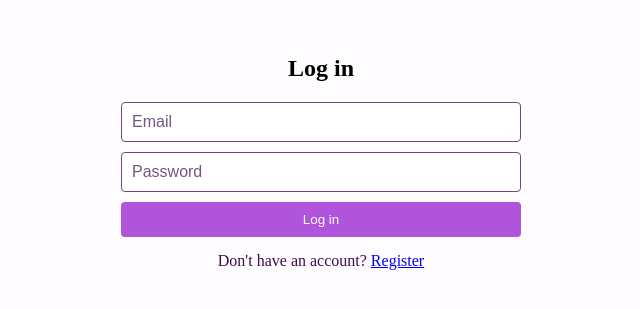
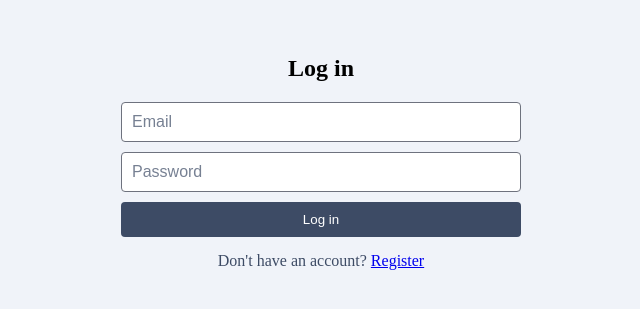
Before and after one commit to anekrassova/trello-front, a React (Vite) app: page /login in a window 1280 px wide. Shown: the part 197-506 px from the top of the page, without its empty margins (319-959 px from the left). Built offline with nearby package versions, Linux system fonts and the light colour scheme.

Commit message:
Адаптация проекта под новый дизайн

```diff
--- a/src/components/Board.module.css
+++ b/src/components/Board.module.css
@@ -1,11 +1,12 @@
 .boardItem {
-    background-color: var(--block-bg);
+    background-color: #3D4B65;
     display: flex;
     justify-content: space-between;
     align-items: center;
-    padding: 0.5rem;
-    border-radius: 4px;
-    color:var(--text-color);
+    padding: 8px 20px;
+    margin: 15px 0;
+    border-radius: 99px;
+    color: white;
 }
 
 .boardItem:hover {
@@ -25,9 +26,10 @@
     border: none;
     border-radius: 4px;
     cursor: pointer;
+    font-size: 20px;
     transition: background-color 0.2s;
     background-color: transparent !important;
-    color: var(--text-color);
+    color: white;
 }
 
 .boardLink {
--- a/src/components/Header.module.css
+++ b/src/components/Header.module.css
@@ -2,13 +2,16 @@
     display: flex;
     justify-content: space-between;
     align-items: center;
-    padding: 0.5rem 1rem;
-    background-color: var(--bg-color);
-    height:45px;
+    padding-top: 10px;
+    padding-bottom: 10px;
+    height: 45px;
+    width: 100%;
+    background-color: #ffffff;
 }
 
 .userInfo {
-    font-size: 1rem;
+    font-size: 20px;
+    padding: 10px;
     color: var(--text-color);
 }
 
@@ -18,9 +21,9 @@
 }
 
 .actions button {
-    padding: 0.3rem 0.6rem;
+    margin: 10px;
     border: none;
-    border-radius: 4px;
+    border-radius: 99px;
     cursor: pointer;
     transition: background-color 0.2s;
 }
--- a/src/components/Sidebar.jsx
+++ b/src/components/Sidebar.jsx
@@ -25,6 +25,7 @@ const Sidebar = ({ boards, setBoards, onCreateBoard, onDeleteBoard }) => {
 
   return (
     <div className={styles.sidebar}>
+      <h2>Trello Board</h2>
       <div className={styles.newBoardForm}>
         <input
           type="text"
@@ -32,7 +33,7 @@ const Sidebar = ({ boards, setBoards, onCreateBoard, onDeleteBoard }) => {
           onChange={(e) => setNewBoardTitle(e.target.value)}
           placeholder="Board name..."
         />
-        <button onClick={handleCreateBoard}>Create</button>
+        <button onClick={handleCreateBoard}>+</button>
       </div>
       <div className={styles.boardList}>
         {boards.map((board) => (
--- a/src/components/Sidebar.module.css
+++ b/src/components/Sidebar.module.css
@@ -2,27 +2,34 @@
     display: flex;
     flex-direction: column;
     padding: 20px;
+    margin-left: 20px;
     width: 300px;
     background-color: var(--bg-color);
     height: 100vh;
+    border-radius: 48px;
+    margin-top: 20px;
+}
+
+h2 {
+    text-align: center;
 }
 
 .newBoardForm {
     display: flex;
-    gap: 10px;
+    gap: 7px;
     margin-bottom: 20px;
 }
 
 .newBoardForm input {
     flex-grow: 1;
-    padding: 8px;
-    border-radius: 4px;
+    padding: 10px 15px;
+    border-radius: 99px;
 }
 
 .newBoardForm button {
-    padding: 8px 12px;
+    padding: 10px 25px;
     border: none;
-    border-radius: 4px;
+    border-radius: 99px;
     cursor: pointer;
 }
 
--- a/src/style.css
+++ b/src/style.css
@@ -1,32 +1,33 @@
-:root{
-    --primary: #fffcff;
-    --bg-color: #f7e0ff;
-    --bg-color-hover: #dbb6e4;
-    --block-bg: #f1d4fb;
-    --text-color: #390f4a;
-    --text-color-white: white;
-    --button-color: #b054dc;
-    --button-color-hover: #8b42ae;
-    --border-color: #744585;
-    --error-color: #8b42ae;
+:root {
+    font-family: "Harmonia Sans Pro Cyr";
+    --primary: #f0f3f9;
+    --bg-color: #ffffff;
+    --bg-color-hover: #dce3ec;
+    --block-bg: #ccd1dd;
+    --text-color: #3d4b65;
+    --text-color-white: #ffffff;
+    --button-color: #3d4b65;
+    --button-color-hover: #6e727e;
+    --border-color: #6e727e;
+    --error-color: #636872;
     --input-bg: #ffffff;
 }
 
-[data-theme='dark']{
-    --primary: #462c51;
-    --bg-color: #291a30;
-    --bg-color-hover: #180f1c;
-    --block-bg: #5c3b6a;
-    --text-color: #f8f8f2;
+[data-theme='dark'] {
+    --primary: #3d4b65;
+    --bg-color: #636872;
+    --bg-color-hover: #6e727e;
+    --block-bg: #6e727e;
+    --text-color: #f0f3f9;
     --text-color-white: #ffffff;
-    --button-color: #462c51;
-    --button-color-hover: #5c3b6a;
-    --border-color: #8a6daf;
-    --error-color: #5c3b6a;
-    --input-bg: #5c3b6a;
+    --button-color: #636872;
+    --button-color-hover: #6e727e;
+    --border-color: #dce3ec;
+    --error-color: #dce3ec;
+    --input-bg: #6e727e;
 }
 
-button{
+button {
     padding: 10px;
     background-color: var(--button-color);
     color: var(--text-color-white);
@@ -36,14 +37,14 @@ button{
     transition: background-color 0.3s;
 }
 
-button:hover{
+button:hover {
     background-color: var(--button-color-hover);
 }
 
 input {
     border: 1px solid var(--border-color);
     background-color: var(--input-bg);
-    color:var(--text-color);
+    color: var(--text-color);
     caret-color: var(--text-color);
 }
 
@@ -52,6 +53,6 @@ input::placeholder {
     opacity: 0.7;
 }
 
-html{
+html {
     background-color: var(--primary);
 }
```
